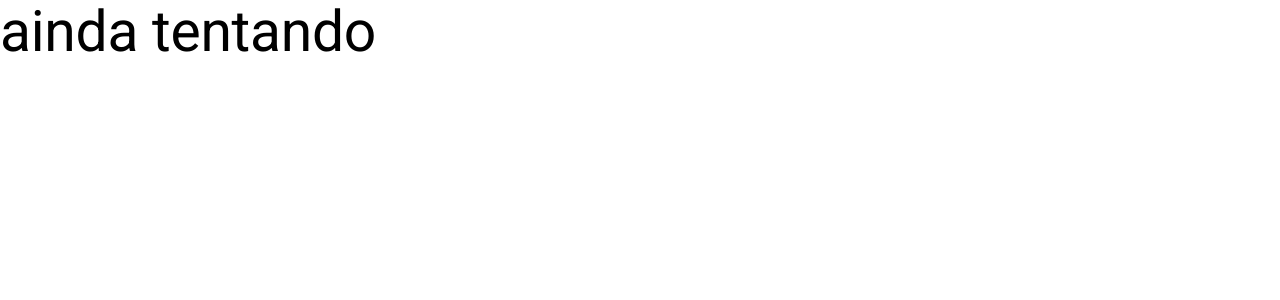
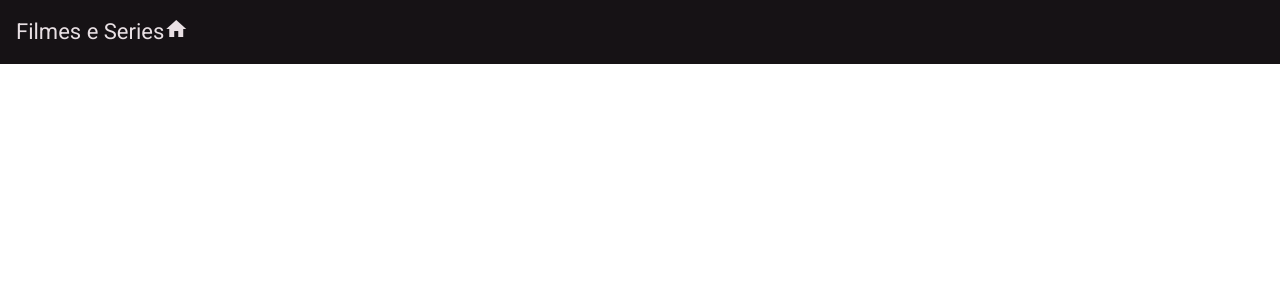
Before and after one commit to wyllamcoelhoads/vincit-angular-crud, an Angular app in the folder Angular/frontend/: page / in a window 1280 px wide. Shown: the top 300 px of the page. Built offline with nearby package versions, Linux system fonts and the light colour scheme.

Commit message:
Iniciando o desenvolviemtno com os componetes header footer e bar

```diff
--- a/Angular/frontend/src/app/app.component.html
+++ b/Angular/frontend/src/app/app.component.html
@@ -1 +1 @@
-<h1>ainda tentando</h1>
+<app-header></app-header>
--- a/Angular/frontend/src/app/app.config.ts
+++ b/Angular/frontend/src/app/app.config.ts
@@ -6,5 +6,5 @@ import { provideClientHydration } from '@angular/platform-browser';
 import { provideAnimationsAsync } from '@angular/platform-browser/animations/async';
 
 export const appConfig: ApplicationConfig = {
-  providers: [provideZoneChangeDetection({ eventCoalescing: true }), provideRouter(routes), provideClientHydration(), provideAnimationsAsync()]
+  providers: [provideZoneChangeDetection({ eventCoalescing: true }), provideRouter(routes), provideClientHydration(), provideAnimationsAsync(), provideAnimationsAsync()]
 };
--- /dev/null
+++ b/Angular/frontend/src/app/components/template/footer/footer.component.html
@@ -0,0 +1 @@
+<p>footer works!</p>
--- a/Angular/frontend/src/app/components/template/header/header.component.html
+++ b/Angular/frontend/src/app/components/template/header/header.component.html
@@ -1 +1,9 @@
-<p>header works!</p>
+<mat-toolbar>
+    <span> Filmes e Series</span>
+
+    <span>
+        <a>
+            <i class="material-icons">home</i>
+        </a>
+    </span>
+</mat-toolbar>
--- a/Angular/frontend/src/app/components/template/header/header.component.ts
+++ b/Angular/frontend/src/app/components/template/header/header.component.ts
@@ -1,11 +1,13 @@
 import { Component, OnInit } from '@angular/core';
+import { MatToolbarModule } from '@angular/material/toolbar'; // Importe o MatToolbarModule
+
 
 @Component({
   selector: 'app-header',
   standalone: true,
-  imports: [],
+  imports: [MatToolbarModule],
   templateUrl: './header.component.html',
-  styleUrl: './header.component.css'
+  styleUrls: ['./header.component.css']
 })
 
 export class HeaderComponent implements OnInit{
```
Also changed, not shown: Angular/frontend/src/app/app.component.ts (+6 -2 lines), Angular/frontend/src/app/components/template/footer/footer.component.ts (added, +12 -0 lines), Angular/frontend/src/app/components/template/footer/footer.component.css (added).
